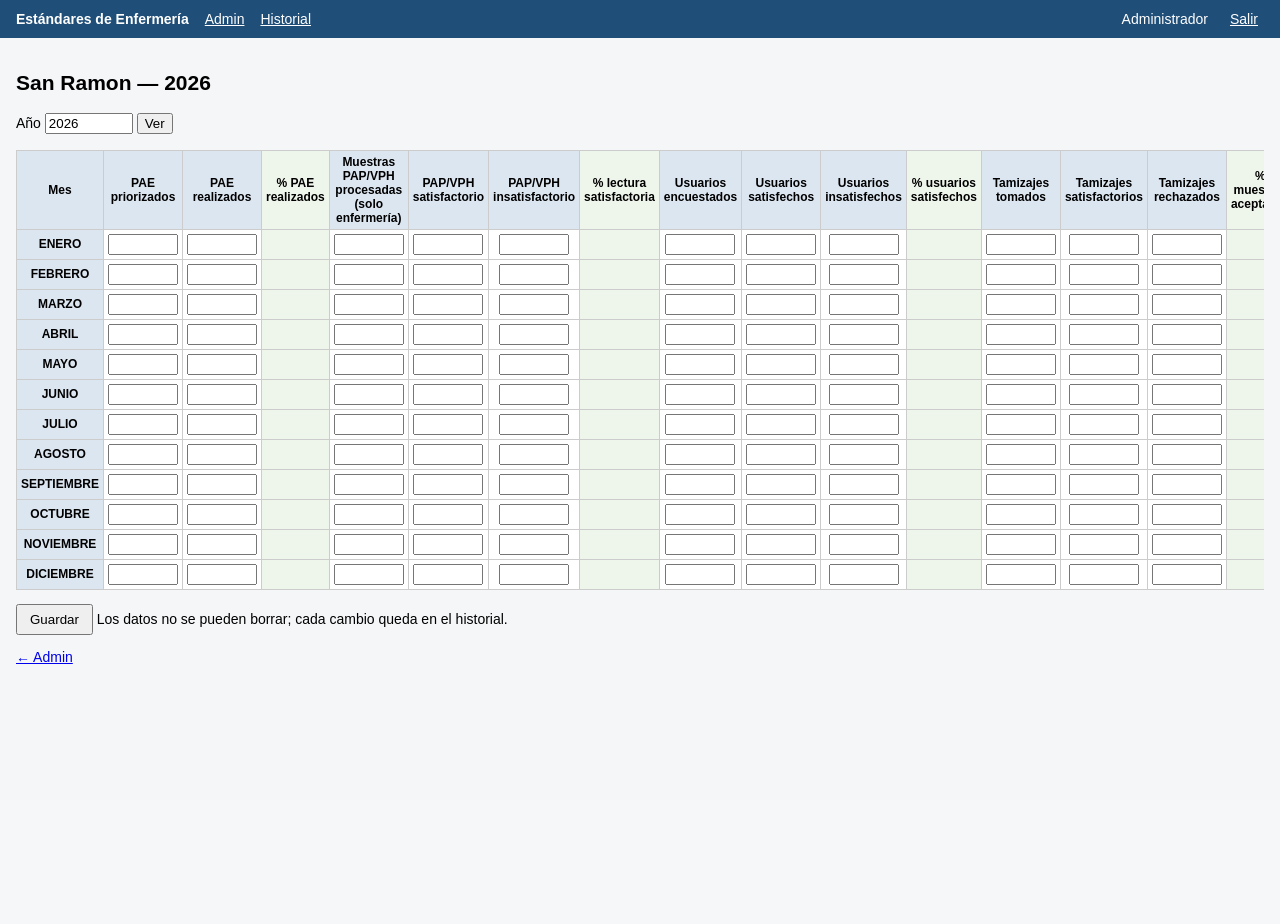
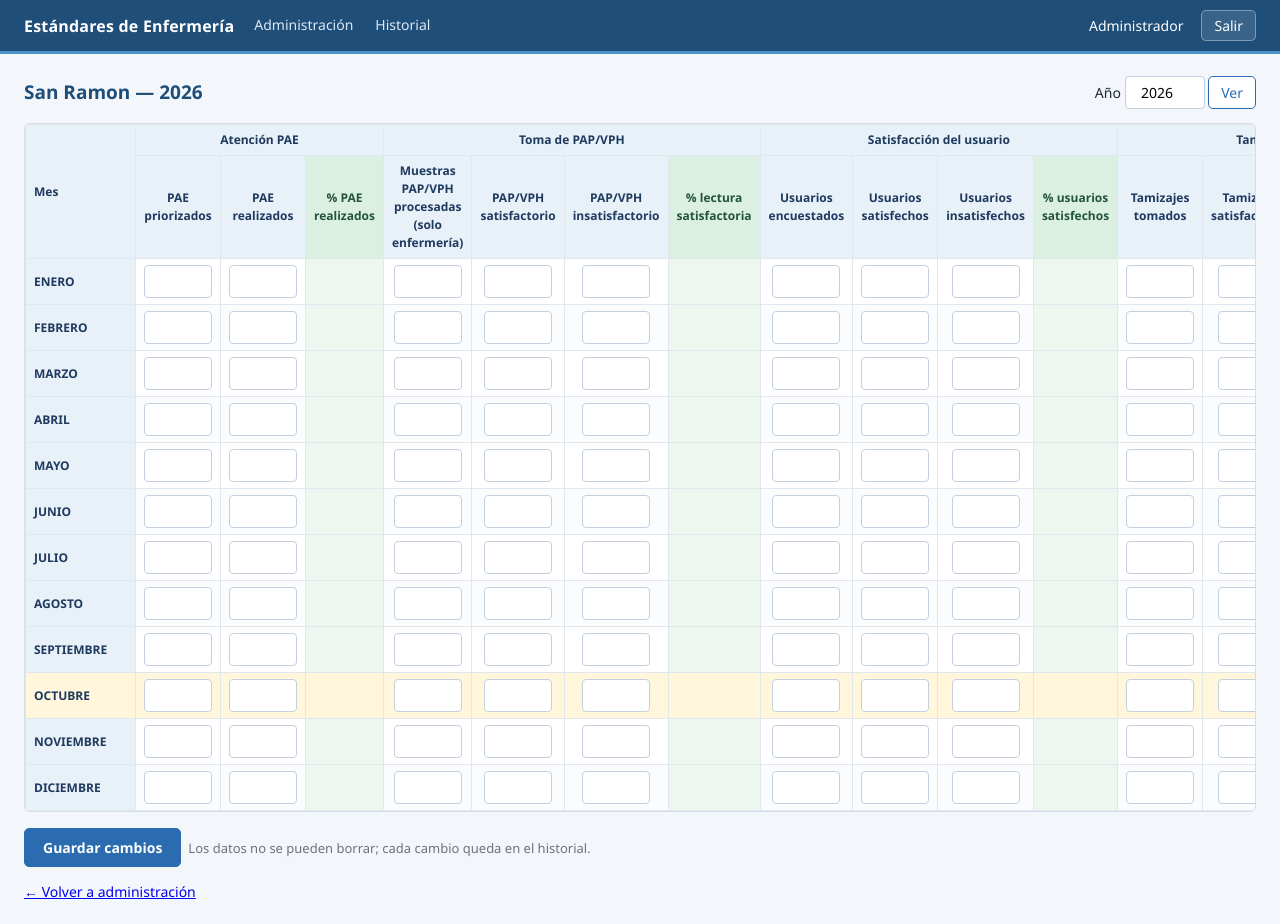
Before and after one commit to StannDubon/estandares, a Flask app: page /region/1 in a window 1280 px wide. Before the commit the page ends 664 px from the top, so only its background shows below. Run offline with Flask 3, Linux system fonts and the light colour scheme; a user stored in the database is signed in; some libraries are stand-ins or nearby versions.

Commit message:
cambios graficos

```diff
--- a/templates/audit.html
+++ b/templates/audit.html
@@ -1,2 +1,2 @@
-{% extends 'base.html' %}{% block c %}<h2>Historial de cambios (últimos 300)</h2><table><tr><th>Fecha (UTC)</th><th>Usuario</th><th>Región</th><th>Mes/Año</th><th>Campo</th><th>Antes</th><th>Después</th></tr>
-{% for a in rows %}<tr><td>{{a.at.strftime('%Y-%m-%d %H:%M')}}</td><td>{{a.user.full_name}}</td><td>{{a.entry.region_id}}</td><td>{{MESES[a.entry.month-1]}} {{a.entry.year}}</td><td>{{a.field}}</td><td>{{a.old}}</td><td>{{a.new}}</td></tr>{% endfor %}</table>{% endblock %}
+{% extends 'base.html' %}{% block c %}<div class=card><h2>Historial de cambios (últimos 300)</h2><div class=sc><table><tr><th>Fecha (UTC)</th><th>Usuario</th><th>Región</th><th>Mes/Año</th><th>Campo</th><th>Antes</th><th>Después</th></tr>
+{% for a in rows %}<tr><td>{{a.at.strftime('%Y-%m-%d %H:%M')}}</td><td>{{a.user.full_name}}</td><td>{{a.entry.region_id}}</td><td>{{MESES[a.entry.month-1]}} {{a.entry.year}}</td><td>{{a.field}}</td><td>{{a.old}}</td><td>{{a.new}}</td></tr>{% endfor %}</table></div></div>{% endblock %}
--- a/templates/base.html
+++ b/templates/base.html
@@ -1,10 +1,30 @@
 <!doctype html><html lang=es><meta charset=utf-8><meta name=viewport content="width=device-width,initial-scale=1">
 <title>Estándares de Enfermería</title>
-<style>body{font:14px Arial,sans-serif;margin:0;background:#f4f6f8}main{padding:16px}nav{background:#1f4e79;color:#fff;padding:10px 16px;display:flex;gap:16px;align-items:center}
-nav a,nav button{color:#fff;background:none;border:0;cursor:pointer;font:inherit;text-decoration:underline}.sp{flex:1}
-table{border-collapse:collapse;background:#fff}th,td{border:1px solid #ccc;padding:4px;text-align:center}th{background:#dce6f1;font-size:12px}
-input[type=number]{width:62px}.sc{overflow-x:auto}.f{background:#fff3cd;padding:8px;margin-bottom:10px}.pc{background:#eef5ea}button.b{padding:6px 12px}
-form.i{display:contents}</style>
-<nav><b>Estándares de Enfermería</b>{% if current_user.is_authenticated %}{% if current_user.is_admin %}<a href="{{url_for('admin')}}">Admin</a><a href="{{url_for('audit')}}">Historial</a>{% endif %}
-<span class=sp></span>{{current_user.full_name}}<form method=post action="{{url_for('logout')}}"><input type=hidden name=_t value="{{T}}"><button>Salir</button></form>{% endif %}</nav>
+<style>
+:root{--p:#1f4e79;--p2:#2b6cb0;--bg:#f3f6fa;--bd:#d5dde8;--tx:#1f2937}
+*{box-sizing:border-box}body{font:14px/1.5 "Segoe UI",system-ui,Arial,sans-serif;color:var(--tx);background:var(--bg);margin:0}
+nav{background:var(--p);color:#fff;padding:10px 24px;display:flex;gap:18px;align-items:center;border-bottom:3px solid #4a90c9}
+nav b{font-size:16px;letter-spacing:.2px}nav a{color:#dbe9f7;text-decoration:none;padding:4px 2px;border-bottom:2px solid transparent}nav a:hover{color:#fff;border-color:#fff}
+nav .sp{flex:1}nav form{margin:0}nav button{background:rgba(255,255,255,.12);color:#fff;border:1px solid rgba(255,255,255,.35);padding:4px 12px}nav button:hover{background:rgba(255,255,255,.22)}
+main{padding:22px 24px;max-width:1500px;margin:0 auto}h2{margin:0 0 12px;color:var(--p);font-size:19px}
+.card{background:#fff;border:1px solid var(--bd);border-radius:6px;padding:16px 20px;margin-bottom:20px;box-shadow:0 1px 3px rgba(16,40,70,.07)}
+.f{background:#eaf3fb;border-left:4px solid var(--p2);padding:10px 14px;border-radius:4px;margin-bottom:14px}
+button{font:inherit;cursor:pointer;border:1px solid var(--p2);background:#fff;color:var(--p2);border-radius:5px;padding:5px 12px}button:hover{background:#eaf3fb}
+button.b{background:var(--p2);color:#fff;padding:8px 18px;font-weight:600}button.b:hover{background:var(--p)}
+input,select{font:inherit;border:1px solid #c3cfdd;border-radius:4px;padding:5px 8px;background:#fff}
+input:focus,select:focus{outline:none;border-color:var(--p2);box-shadow:0 0 0 3px rgba(43,108,176,.18)}
+input[type=number]{width:68px;text-align:center}input[type=checkbox]{width:16px;height:16px;accent-color:var(--p2)}
+table{border-collapse:collapse;background:#fff;width:100%}th,td{border:1px solid #e1e7ef;padding:6px 8px;text-align:center}
+th{background:#e8f0f8;color:#1f3a5f;font-size:12px;font-weight:600}td input[type=text],td input:not([type]),td input[type=password]{width:100%;min-width:130px}
+tbody tr:nth-child(even) td{background:#fafcfe}.sc{overflow-x:auto;border:1px solid var(--bd);border-radius:6px}.sc table{border:0}
+th.m{position:sticky;left:0;text-align:left;background:#e8f0f8;z-index:1;min-width:110px}
+.pc{background:#eef6f0!important;color:#22543d;font-weight:600}th.pc{background:#dcefe3!important}
+tr.cur td,tr.cur th.m{background:#fff6dc!important}tr.ro td{color:#6b7280}
+.bar{display:flex;justify-content:space-between;align-items:center;flex-wrap:wrap;gap:10px;margin-bottom:14px}
+.tag{background:#fff6dc;border:1px solid #ecd48a;border-radius:4px;padding:3px 10px;font-weight:600;color:#7a5b00}
+.lg{max-width:370px;margin:60px auto}.lg input{width:100%;margin-bottom:12px;padding:8px 10px}.lg button{width:100%}
+.muted{color:#6b7280;font-size:13px}
+</style>
+<nav><b>Estándares de Enfermería</b>{% if current_user.is_authenticated %}{% if current_user.is_admin %}<a href="{{url_for('admin')}}">Administración</a><a href="{{url_for('audit')}}">Historial</a>{% endif %}
+<span class=sp></span><span>{{current_user.full_name}}</span><form method=post action="{{url_for('logout')}}"><input type=hidden name=_t value="{{T}}"><button>Salir</button></form>{% endif %}</nav>
 <main>{% for m in get_flashed_messages() %}<div class=f>{{m}}</div>{% endfor %}{% block c %}{% endblock %}</main></html>
--- a/templates/login.html
+++ b/templates/login.html
@@ -1,3 +1,3 @@
-{% extends 'base.html' %}{% block c %}<h2>Ingresar</h2>
-<form method=post><input type=hidden name=_t value="{{T}}"><p><input name=username placeholder=Usuario required autofocus></p>
-<p><input name=password type=password placeholder=Contraseña required></p><button class=b>Entrar</button></form>{% endblock %}
+{% extends 'base.html' %}{% block c %}<div class="card lg"><h2>Iniciar sesión</h2><p class=muted>Ingresa con el usuario que te dio el administrador.</p>
+<form method=post><input type=hidden name=_t value="{{T}}"><input name=username placeholder=Usuario required autofocus>
+<input name=password type=password placeholder=Contraseña required><button class=b>Entrar</button></form></div>{% endblock %}
--- a/templates/region.html
+++ b/templates/region.html
@@ -1,8 +1,11 @@
-{% extends 'base.html' %}{% block c %}<h2>{{r.name}} — {{year}}</h2>
-{% if current_user.is_admin %}<form method=get>Año <input type=number name=year value="{{year}}" style="width:80px"> <button>Ver</button></form>{% else %}<p class=f>Mes habilitado: <b>{{MESES[pm-1]}} {{py}}</b>. Solo puedes editar este mes.</p>{% endif %}<br>
+{% extends 'base.html' %}{% block c %}
+<div class=bar><h2 style="margin:0">{{r.name}} — {{year}}</h2>
+{% if current_user.is_admin %}<form method=get>Año <input type=number name=year value="{{year}}" style="width:80px"> <button>Ver</button></form>
+{% else %}<span class=tag>Mes habilitado: {{MESES[pm-1]}} {{py}}</span>{% endif %}</div>
 <form method=post><input type=hidden name=_t value="{{T}}"><input type=hidden name=year value="{{year}}">
-<div class=sc><table><tr><th>Mes</th>{% for k,c,l in F %}<th>{{l}}</th>{% if k in P %}<th class=pc>{{P[k][0]}}</th>{% endif %}{% endfor %}</tr>
-{% for m in range(1,13) %}<tr><th>{{MESES[m-1]}}</th>{% for k,c,l in F %}<td>{% if m in editable %}<input type=number min=0 name="{{m}}_{{k}}" value="{{vals[m][k] if vals[m][k] is not none}}">{% else %}{{vals[m][k] if vals[m][k] is not none}}{% endif %}</td>
+<div class=sc><table><tr><th class=m rowspan=2>Mes</th><th colspan=3>Atención PAE</th><th colspan=4>Toma de PAP/VPH</th><th colspan=4>Satisfacción del usuario</th><th colspan=4>Tamizaje neonatal</th><th colspan=2>Venopunción segura</th><th>Caídas</th></tr>
+<tr>{% for k,c,l in F %}<th>{{l}}</th>{% if k in P %}<th class=pc>{{P[k][0]}}</th>{% endif %}{% endfor %}</tr>
+{% for m in range(1,13) %}<tr class="{{'cur' if m==pm and year==py}} {{'ro' if m not in editable}}"><th class=m>{{MESES[m-1]}}</th>{% for k,c,l in F %}<td>{% if m in editable %}<input type=number min=0 name="{{m}}_{{k}}" value="{{vals[m][k] if vals[m][k] is not none}}">{% else %}{{vals[m][k] if vals[m][k] is not none}}{% endif %}</td>
 {% if k in P %}<td class=pc>{{pct(vals[m][P[k][1]],vals[m][P[k][2]])}}</td>{% endif %}{% endfor %}</tr>{% endfor %}</table></div>
-<p><button class=b>Guardar</button> Los datos no se pueden borrar; cada cambio queda en el historial.</p></form>
-{% if current_user.is_admin %}<a href="{{url_for('admin')}}">← Admin</a>{% endif %}{% endblock %}
+<p style="margin-top:16px"><button class=b>Guardar cambios</button> <span class=muted>&nbsp;Los datos no se pueden borrar; cada cambio queda en el historial.</span></p></form>
+{% if current_user.is_admin %}<a href="{{url_for('admin')}}">← Volver a administración</a>{% endif %}{% endblock %}
```
Also changed, not shown: templates/admin.html (+6 -6 lines).
